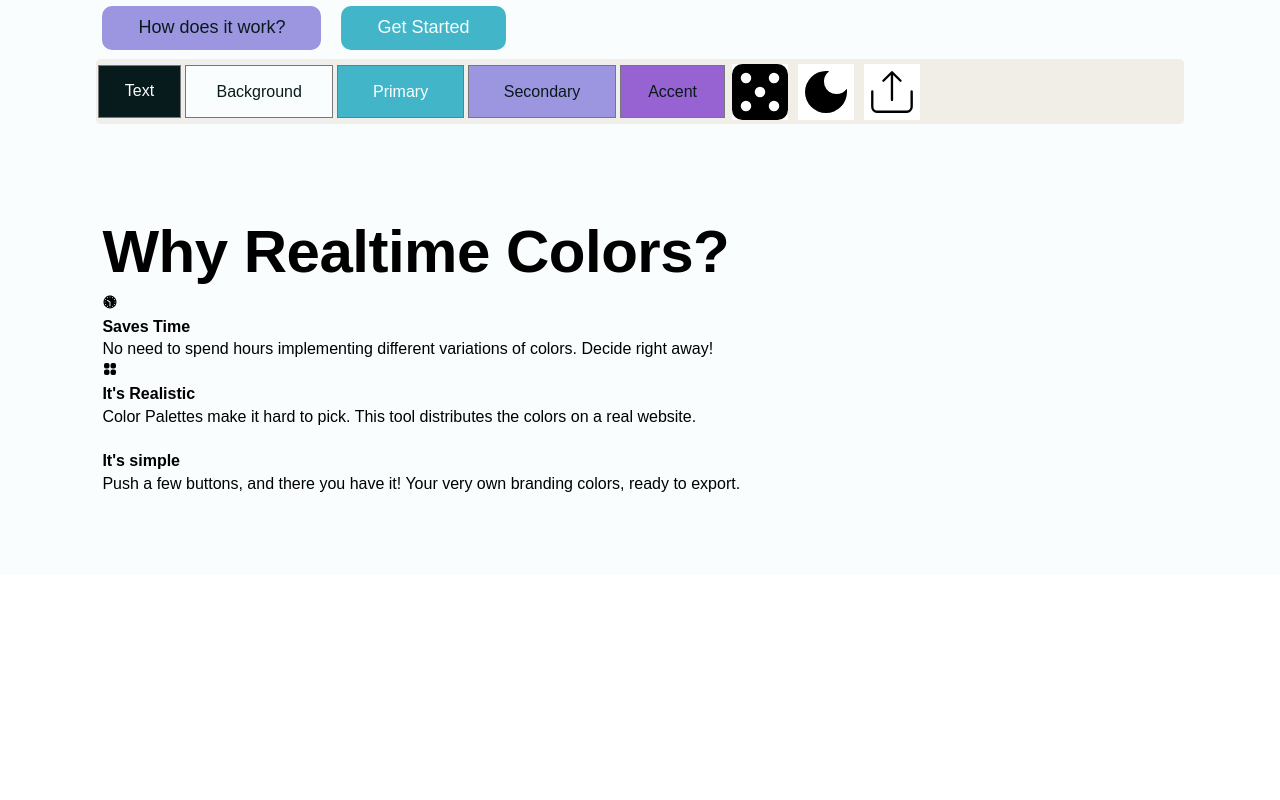
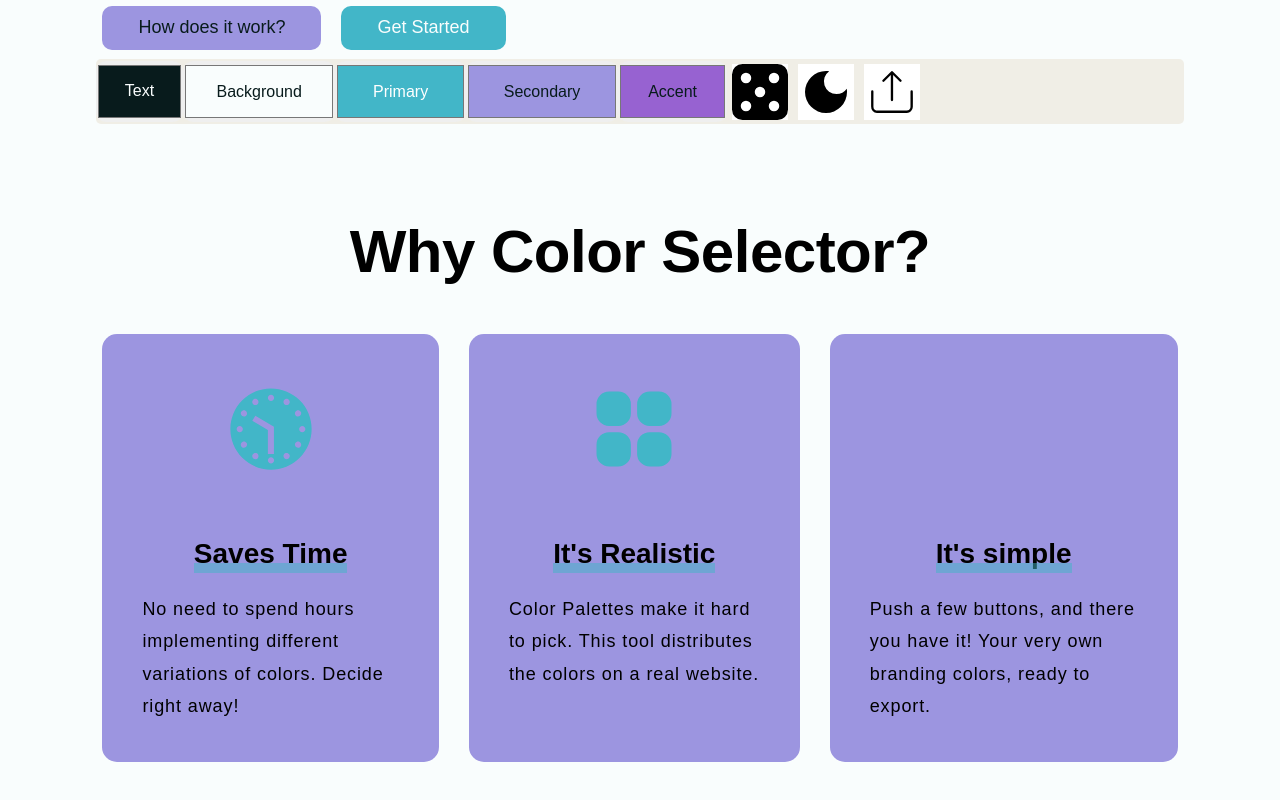
Before and after one commit to eduarf/visualize-colors, a React (Vite) app: page / in a window 1280 px wide. Shown: the part 656-1456 px from the top of the page. Before the commit the page ends 1231 px from the top, so only its background shows below. Built offline with nearby package versions, Linux system fonts and the light colour scheme; some icons are missing; a web font is replaced by a local one.

Commit message:
WhyColorSelector section styling

```diff
--- a/src/components/why/WhyColorSelector.jsx
+++ b/src/components/why/WhyColorSelector.jsx
@@ -6,18 +6,65 @@
 
 const StyledWhyColorSelector = styled.div`
       padding: 10vh 8vw;
+      margin-bottom: 50rem;
 `;
 const StyledHeading = styled.h2`
     font-size: 6rem;
     font-weight: 700;
     letter-spacing: -.5px;
+    text-align: center;
+    margin-bottom: 4rem;
 `;
 
-const StyledCardContainer = styled.div``;
-const StyledCard = styled.div``;
-const StyledIcon = styled.div``;
-const StyledHeader = styled.h4``;
-const StyledPara = styled.p``;
+const StyledCardContainer = styled.div`
+  display: flex;
+  gap: 3rem;
+`;
+const StyledHeader = styled.h4`
+  font-size: 2.8rem;
+  position: relative;
+  z-index: 10;
+  &::before {
+    content: '';
+    position: absolute;
+    height: 10px;
+    width: 100%;
+    left: 0;
+    bottom: 0;
+    background-color: var(--color-primary);
+    transition: all .3s ease-in-out;
+    z-index: 1;
+    opacity: .5;
+  }
+`;
+const StyledCard = styled.div`
+  display: flex;
+  flex-direction: column;
+  justify-content: flex-start;
+  align-items: center;
+  padding: 4rem;
+  gap: 20px;
+  background-color: var(--color-secondary);
+  border-radius: 1.5rem;
+  position: relative;
+
+  &:hover {
+    ${StyledHeader} {
+      &::before {
+        height: 20px;
+      }
+    }
+  }
+`;
+const StyledIcon = styled.div`
+  font-size: 10rem;
+  color: var(--color-primary);
+`;
+const StyledPara = styled.p`
+  font-size: 1.8rem;
+  line-height: 1.8;
+  letter-spacing: .9px;
+`;
 
 export default function WhyColorSelector() {
 
@@ -40,7 +87,7 @@
   ];
   return (
     <StyledWhyColorSelector>
-      <StyledHeading>Why Realtime Colors?</StyledHeading>
+      <StyledHeading>Why Color Selector?</StyledHeading>
       <StyledCardContainer>
         {data.map((item) => {
           return <StyledCard key={nanoid()}>
```
